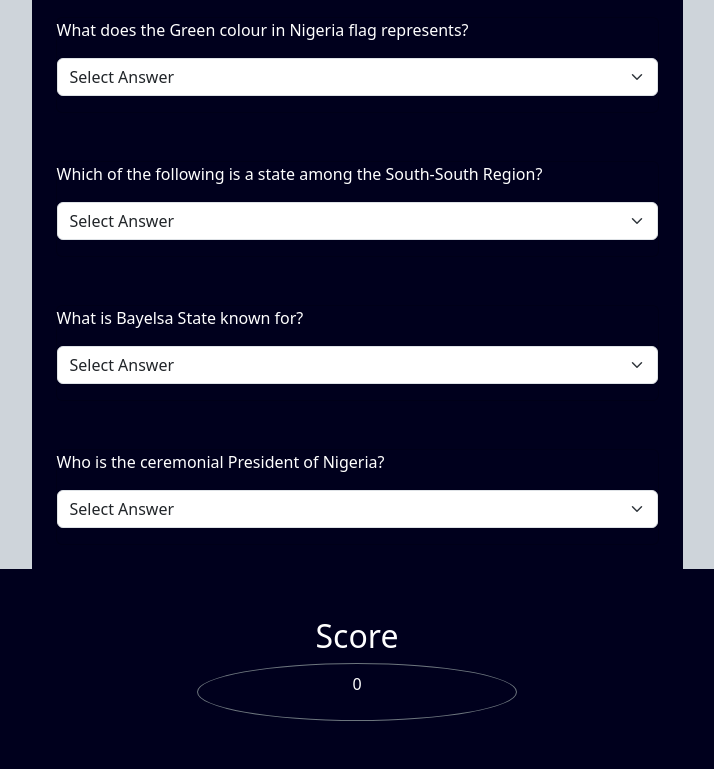
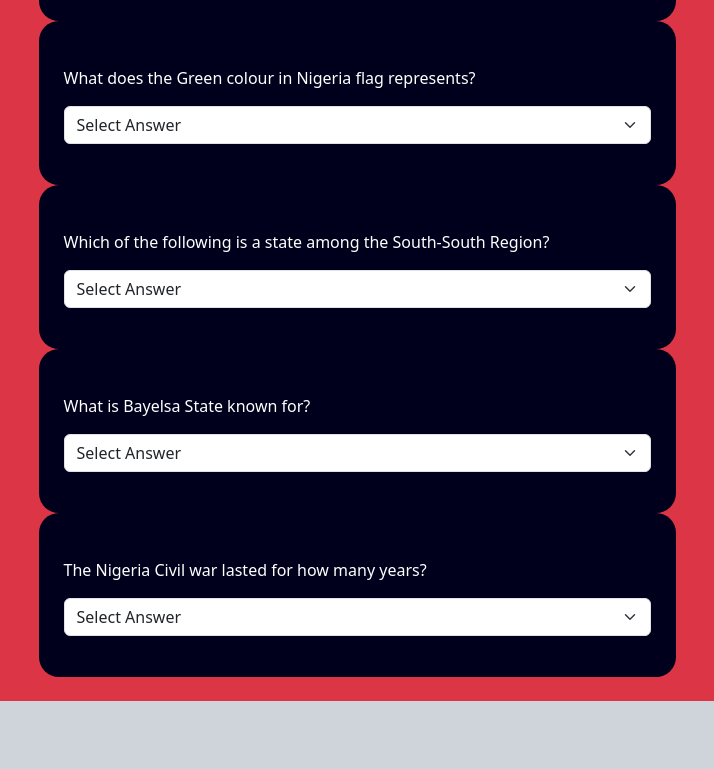
Before and after one commit to Chidelemmanuel/Quiz-App, a plain HTML site: page index.html in a window 1280 px wide. Shown: the part 260-1029 px from the top of the page, without its empty margins (283-997 px from the left). After the commit the page ends 961 px from the top, so only its background shows below. Drawn offline with nearby package versions, Linux system fonts and the light colour scheme.

Commit message:
Latest commit

```diff
--- a/index.html
+++ b/index.html
@@ -13,18 +13,25 @@
     <title>Quiz App</title>
 </head>
 
-<body class="bg-dark-subtle ">
-    <div class="quiz-app">
-        <h1 class="text-center mt-3">Quiz App</h1>
-        <h4 class="text-center ">These Quiz are based on Nigeria Current Affairs</h4>
-        <div class="row container-sm m-auto ">
+<body class="bg-dark-subtle rounded">
+    <div class="wrapper bg-danger align-content-between text-black ">
+        <div class="quiz-app container-sm">
+            <h1 class="text-center mt-3">Quiz App</h1>
+            <h4 class="text-center">These Quiz are based on Nigeria Current Affairs</h4>
+            <div class="row container-sm m-auto mt-3 ">
 
-        </div>
-        <div class="showResult col-12  py-5  m-auto bg-dark-blue ">
+            </div>
+            <br>
 
         </div>
 
+        <!-- <div class="showResult col-12  py-5  m-auto bg-dark-blue ">
+
+        </div> -->
+
     </div>
+
+
     <script src="https://cdn.jsdelivr.net/npm/bootstrap@5.3.2/dist/js/bootstrap.bundle.min.js"
         integrity="sha384-C6RzsynM9kWDrMNeT87bh95OGNyZPhcTNXj1NW7RuBCsyN/o0jlpcV8Qyq46cDfL"
         crossorigin="anonymous"></script>
--- a/main.js
+++ b/main.js
@@ -1,7 +1,7 @@
 const questions = [
     {
         question: "What does the Eagle in Nigeria Coat of Arm represents?",
-        options: ["Humility", "Strength", "Peace"],
+        options: ["Humility","Energy", "Strength", "Peace"],
         correctAnswer: "Strength"
     },
     {
@@ -16,13 +16,13 @@
     },
     {
         question: "What is Bayelsa State known for?",
-        options: ["Beijing", "Crude-oil", "Tokyo", "Bangkok"],
+        options: ["Coal", "Crude-oil", "Steel", "Cement"],
         correctAnswer: "Crude-oil"
     },
     {
-        question: "Who is the ceremonial President of Nigeria?",
-        options: ["Isaac Newton", "Nnamdi Azikiwe", "Stephen Hawking", "Marie Curie"],
-        correctAnswer: "Nnamdi Azikiwe"
+        question: "The Nigeria Civil war lasted for how many years?",
+        options: ["2years", "3years", "4years", "5years"],
+        correctAnswer: "3years"
     }
 ];
 
@@ -100,5 +100,3 @@
 
  }
 displayQuestion();
-
-// console.log();
--- a/style.css
+++ b/style.css
@@ -6,4 +6,6 @@
 
 .bg-dark-blue {
     background-color: #00001d;
+    border-radius: 20px;
+    margin-top: 20px;
 }
```
